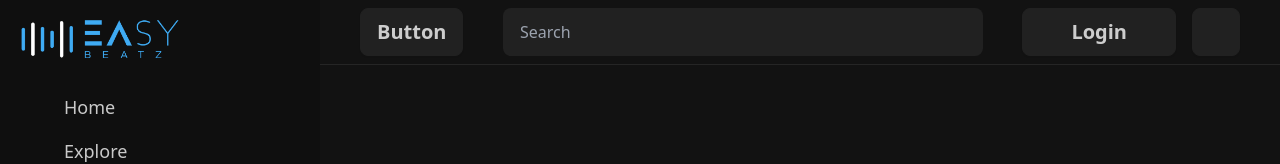
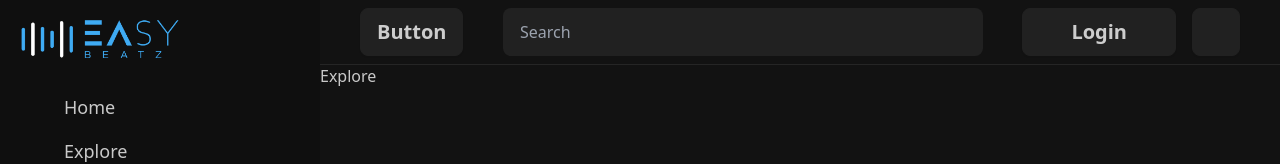
Before and after one commit to foxbecoding/easybeatz-web3, a Nuxt app in the folder app/: page /explore in a window 1280 px wide. Shown: the top 164 px of the page. Built offline with nearby package versions, Linux system fonts and the light colour scheme; some icons are missing.

Commit message:
added page

```diff
--- /dev/null
+++ b/app/pages/explore.vue
@@ -0,0 +1,5 @@
+<template>
+  <div>
+    <h1>Explore</h1>
+  </div>
+</template>
```
